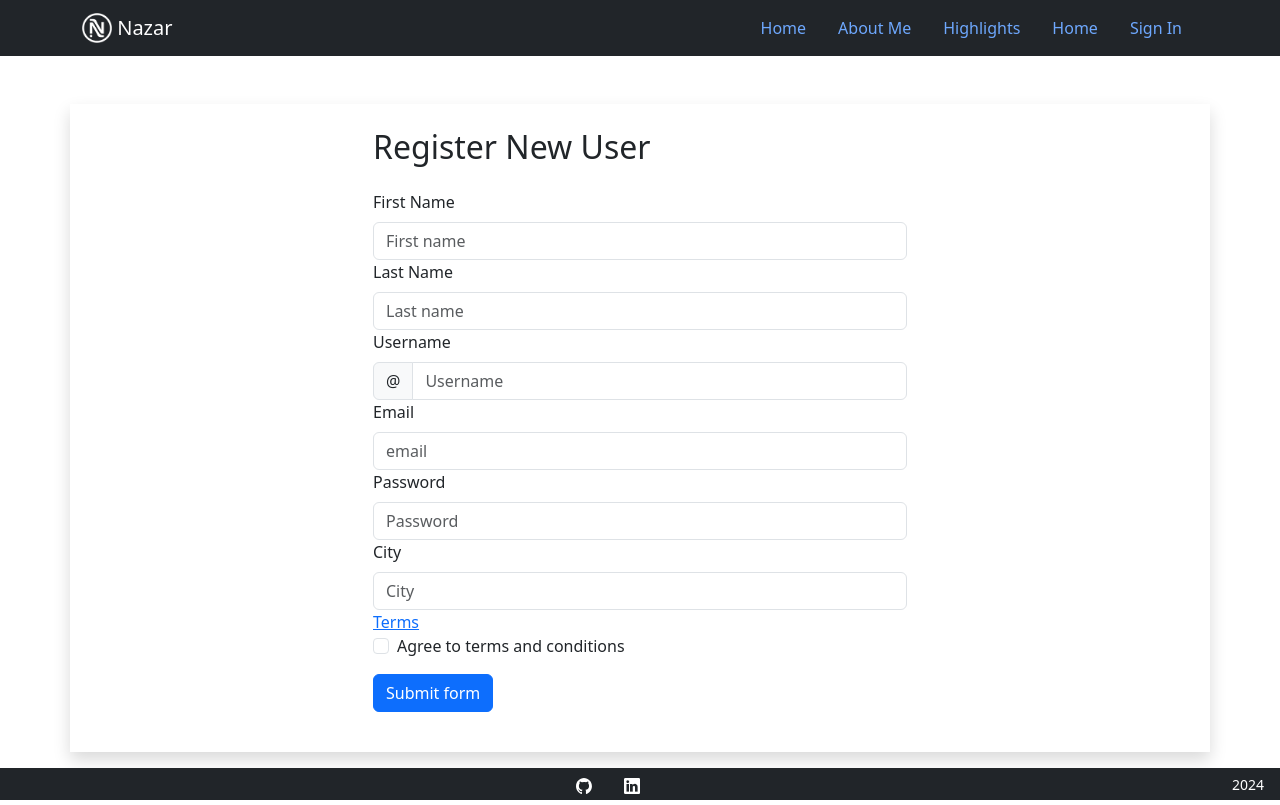
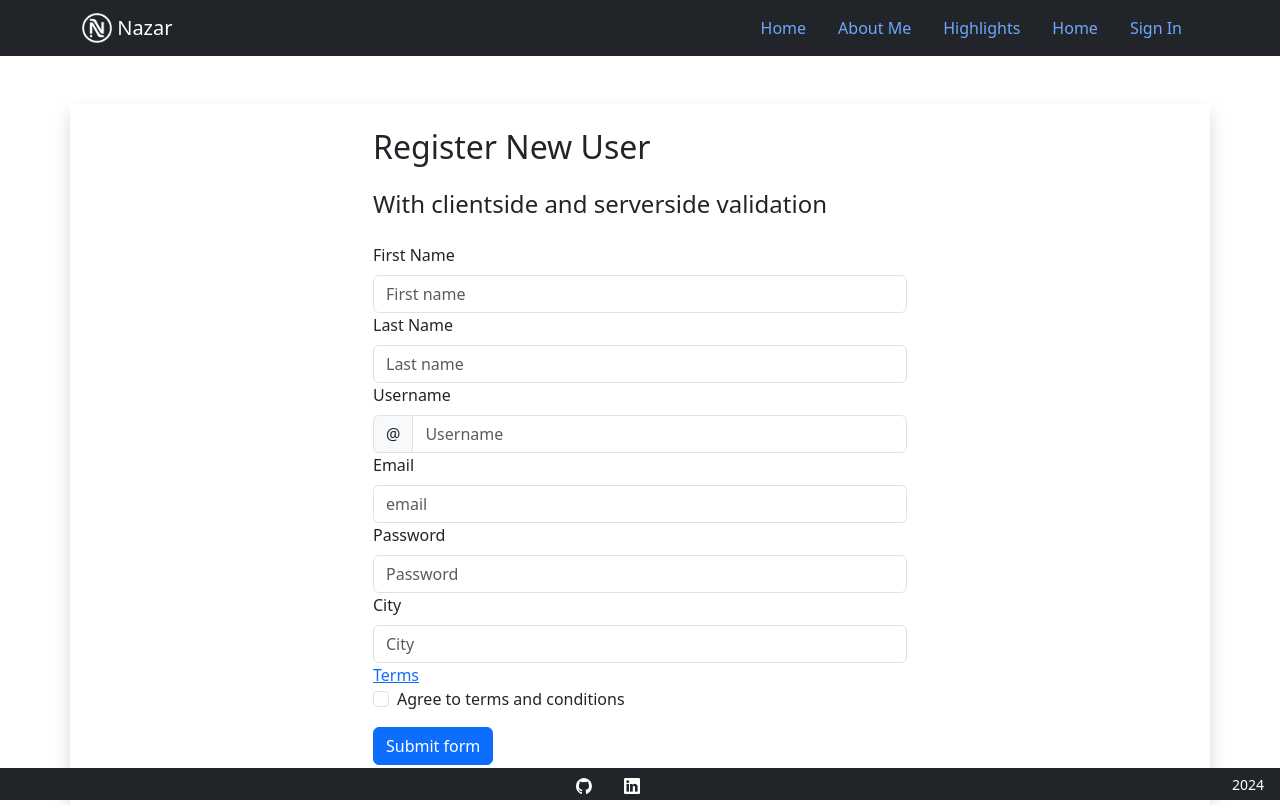
Before and after one commit to nnakapeliukh/personalSite, a React (Create React App) app: page /signup in a window 1280 px wide. Built offline with nearby package versions, Linux system fonts and the light colour scheme.

Commit message:
Add displaying server side validation errors

```diff
--- a/src/components/Auth/signup.tsx
+++ b/src/components/Auth/signup.tsx
@@ -29,6 +29,7 @@ function SignUp() {
       <Row className="justify-content-center">
         <Col md={6}>
           <h2 className="mb-4">Register New User</h2>
+          <h4 className="mb-4">With clientside and serverside validation</h4>
 
           <Formik
             validationSchema={schema}
@@ -40,9 +41,9 @@ function SignUp() {
                   data
                 );
                 console.log(response);
+                setErrorMessage([""]);
               } catch (e) {
                 const error = e as AxiosError;
-                console.log(error.response?.data);
                 const errorMessage = error.response?.data as Array<string>;
                 setErrorMessage(errorMessage);
               }
@@ -170,7 +171,13 @@ function SignUp() {
             )}
           </Formik>
           {/* print error messages */}
-          {errorMessage.map(mes=><p className="text-danger" key={mes}>{mes}</p>)}
+          {Array.isArray(errorMessage)
+            ? errorMessage?.map((mes) => (
+                <p className="text-danger" key={mes}>
+                  {mes}
+                </p>
+              ))
+            : ""}
         </Col>
       </Row>
     </Container>
```
